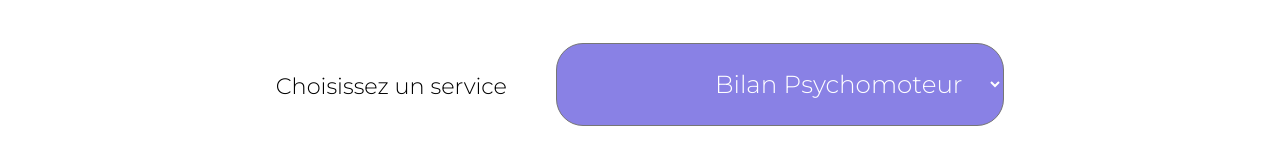
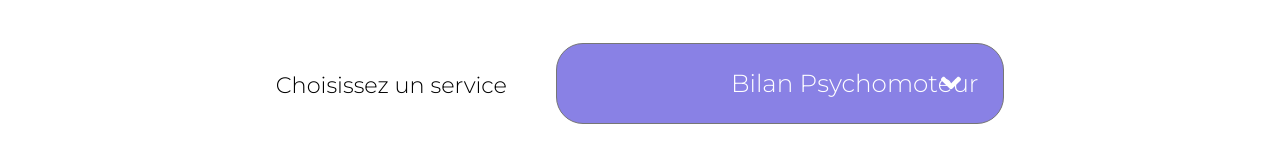
Before and after one commit to thibaultspriet/sandrine-psychomot, a Next.js app in the folder psychomot_nextjs/: page /rendez_vous in a window 1280 px wide. Shown: the part 626-794 px from the top of the page. Built offline with nearby package versions, Linux system fonts and the light colour scheme.

Commit message:
resolve select apparence

```diff
--- a/psychomot_nextjs/pages/rendez_vous.js
+++ b/psychomot_nextjs/pages/rendez_vous.js
@@ -35,7 +35,7 @@ export default function RendezVous({services}){
 
                     <div className="select-service">
                         <label htmlFor="service">Choisissez un service</label>
-                        <select name="service" onChange={handleChange} required>
+                        <select name="service" onChange={handleChange} required style={{backgroundImage : "url('/main/arrow-down.svg')"}}>
                             {
                                 services.map(({label},ind) => {
                                     return (
--- a/psychomot_nextjs/static/css/rendez_vous.css
+++ b/psychomot_nextjs/static/css/rendez_vous.css
@@ -56,7 +56,13 @@
   margin-left: 2em;
   text-align: end;
   outline: none;
+  -webkit-appearance: none;
+     -moz-appearance: none;
+          appearance: none;
   font-size: 1.1em;
+  background-position: 90% center;
+  background-size: 20px;
+  background-repeat: no-repeat;
 }
 
 #page-rdv .recap {
--- a/psychomot_nextjs/static/css/rendez_vous.scss
+++ b/psychomot_nextjs/static/css/rendez_vous.scss
@@ -61,8 +61,11 @@
             margin-left: 2em;
             text-align: end;
             outline: none;
-            //appearance: none;
+            appearance: none;
             font-size: 1.1em;
+            background-position: 90% center;
+            background-size: 20px;
+            background-repeat: no-repeat;
         }
     }
 
```
Also changed, not shown: psychomot_nextjs/public/main/arrow-down.svg (added).
